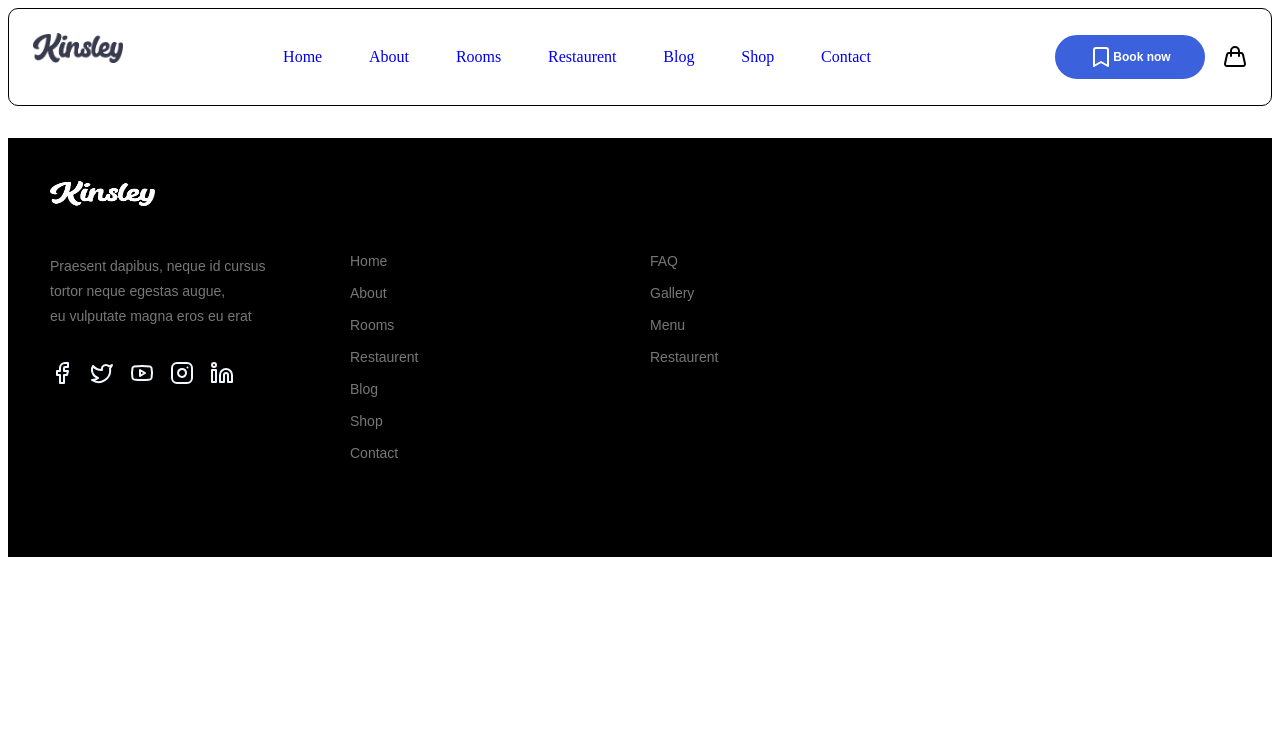
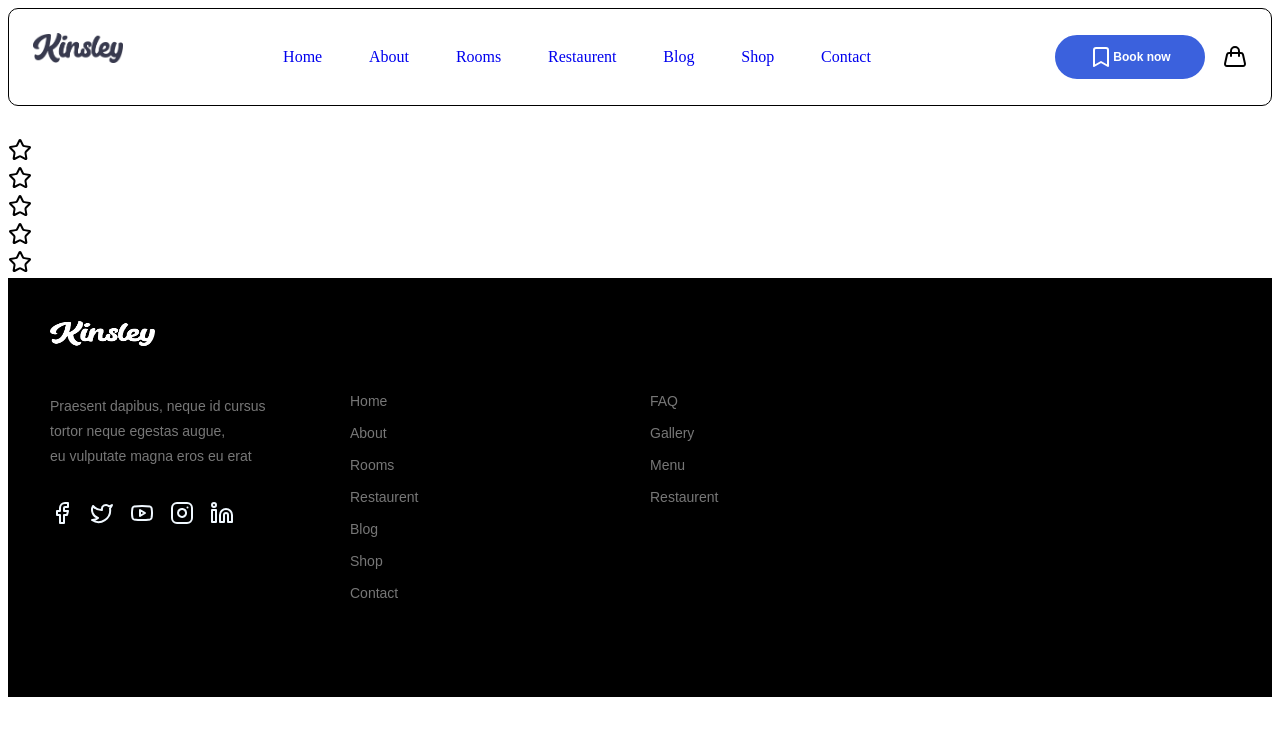
Before and after one commit to Adhish-Ullasan/KinsleyGo, a React (Vite) app: page / in a window 1280 px wide. Shown: the top 736 px of the page. Built offline with nearby package versions, Linux system fonts and the light colour scheme.

Commit message:
path specified

```diff
--- a/src/App.jsx
+++ b/src/App.jsx
@@ -4,7 +4,13 @@ import Navbar from './components/Navbar'
 import { BrowserRouter, Route, Routes } from 'react-router-dom'
 import Home from './pages/Home'
 import About from './pages/About'
+import Rooms from './pages/Rooms'
+import Restaurent from './pages/Restaurent'
+import Blog from './pages/Blog'
+import Shop from './pages/Shop'
+import Contact from './pages/Contact'
 import Footer from './components/Footer'
+// import { Contact } from 'lucide-react'
 
 function App() {
   const [count, setCount] = useState(0)
@@ -14,7 +20,12 @@ function App() {
     <Navbar />
       <Routes>
         <Route path='/' element={<Home/>} />
-        <Route path='/about' element={<About/>} />
+        <Route path='/About' element={<About/>} />
+        <Route path='/Rooms' element={<Rooms/>} />
+        <Route path='/Restaurent' element={<Restaurent/>} />
+        <Route path='/Blog' element={<Blog/>} />
+        <Route path='/Shop' element={<Shop/>} />
+        <Route path='/Contact' element={<Contact/>} />
       </Routes>
     <Footer />
     </BrowserRouter>
--- /dev/null
+++ b/src/components/Banner.jsx
@@ -0,0 +1,20 @@
+import { Star } from 'lucide-react';
+
+const Banner = () => {
+
+    return(
+        <section id="homeBanner">
+            <div>
+                <ul>
+                    <li>  <Star /></li>
+                    <li>  <Star /></li>
+                    <li>  <Star /></li>
+                    <li>  <Star /></li>
+                    <li>  <Star /></li>
+                </ul>
+            </div>
+        </section>
+    )
+}
+
+export default Banner
--- a/src/components/Navbar.jsx
+++ b/src/components/Navbar.jsx
@@ -15,22 +15,22 @@ const navBar = () => {
                             <li><Link to={'/'}>Home</Link></li>
                         </div>
                         <div>
-                            <li><Link to={'/about'}>About</Link></li>
+                            <li><Link to={'/About'}>About</Link></li>
                         </div>
                         <div>
-                            <li><Link to={'/rooms'}>Rooms</Link></li>
+                            <li><Link to={'/Rooms'}>Rooms</Link></li>
                         </div>
                         <div>
-                            <li><Link to={'/restaurent'}>Restaurent</Link></li>
+                            <li><Link to={'/Restaurent'}>Restaurent</Link></li>
                         </div>
                         <div>
-                            <li><Link to={'/blog'}>Blog</Link></li>
+                            <li><Link to={'/Blog'}>Blog</Link></li>
                         </div>
                         <div>
-                            <li><Link to={'/shop'}>Shop</Link></li>
+                            <li><Link to={'/Shop'}>Shop</Link></li>
                         </div>
                         <div>
-                            <li><Link to={'/contact'}>Contact</Link></li>
+                            <li><Link to={'/Contact'}>Contact</Link></li>
                         </div>
                     </ul>
                 </div>
--- a/src/pages/Blog.jsx
+++ b/src/pages/Blog.jsx
@@ -0,0 +1,11 @@
+import React from 'react'
+
+function Blog() {
+  return (
+    <div>
+
+    </div>
+  )
+}
+
+export default Blog
--- a/src/pages/Contact.jsx
+++ b/src/pages/Contact.jsx
@@ -0,0 +1,9 @@
+import React from 'react'
+
+const Contact = () => {
+  return (
+    <div>Contact</div>
+  )
+}
+
+export default Contact
--- a/src/pages/Home.jsx
+++ b/src/pages/Home.jsx
@@ -1,14 +1,12 @@
 import React from 'react'
 import { Link } from 'react-router-dom'
+import Banner from '../components/Banner'
 
 const Home = () => {
   return (
-    <div>
-      {/* Home
-      <a href="/about" style={{ display: 'block'}}>about</a>
-
-      <Link to={'/about'}>Link to about</Link> */}
-    </div>
+      <>
+        <Banner />
+      </>
   )
 }
 
--- a/src/pages/Restaurent.jsx
+++ b/src/pages/Restaurent.jsx
@@ -0,0 +1,11 @@
+import React from 'react'
+
+function Restaurent() {
+  return (
+    <div>
+
+    </div>
+  )
+}
+
+export default Restaurent
--- a/src/pages/Rooms.jsx
+++ b/src/pages/Rooms.jsx
@@ -0,0 +1,11 @@
+import React from 'react'
+
+function Rooms() {
+  return (
+    <div>
+
+    </div>
+  )
+}
+
+export default Rooms
--- a/src/pages/Shop.jsx
+++ b/src/pages/Shop.jsx
@@ -0,0 +1,11 @@
+import React from 'react'
+
+function Shop() {
+  return (
+    <div>
+
+    </div>
+  )
+}
+
+export default Shop
```
Also changed, not shown: public/home/kinsleybanner.jpg (added).
